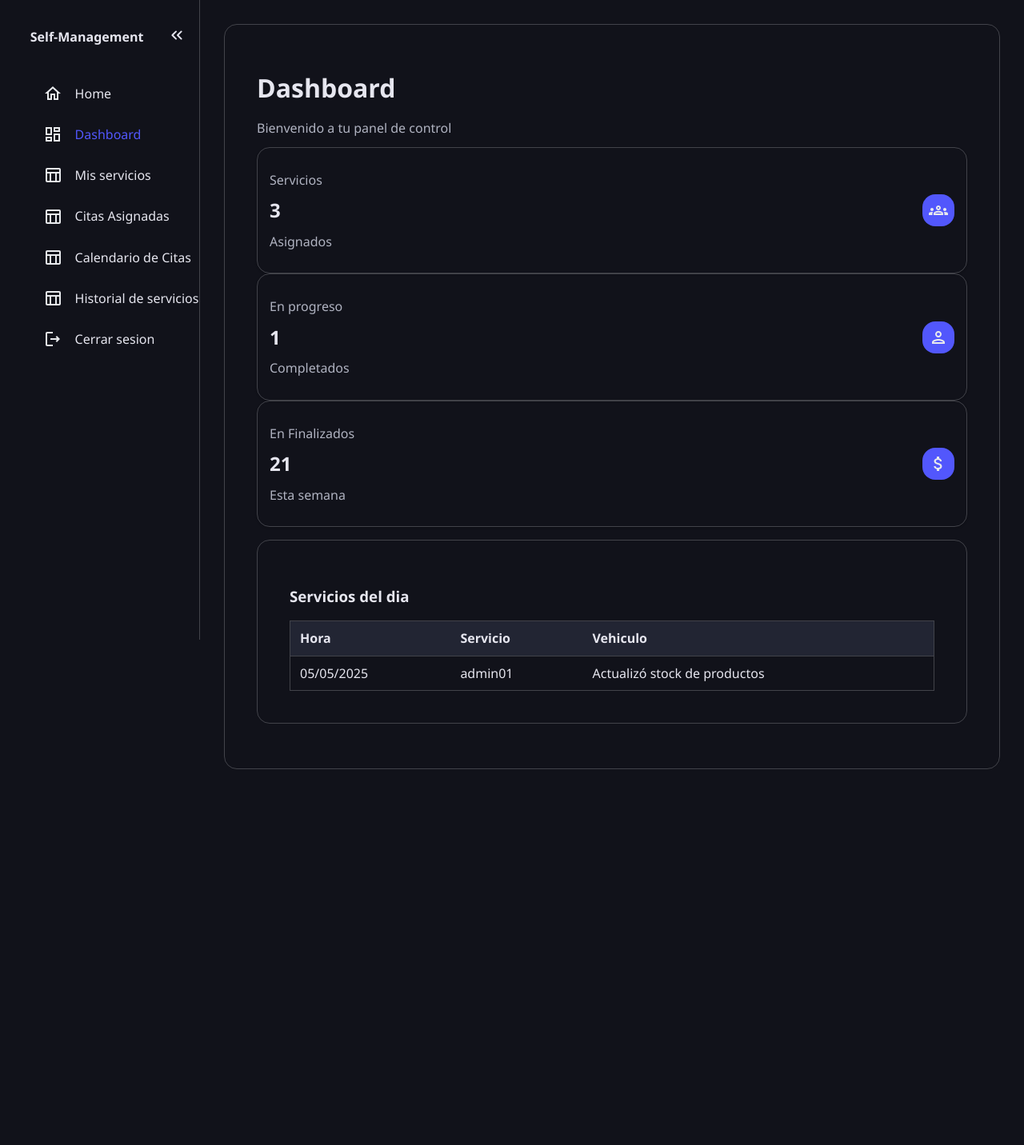
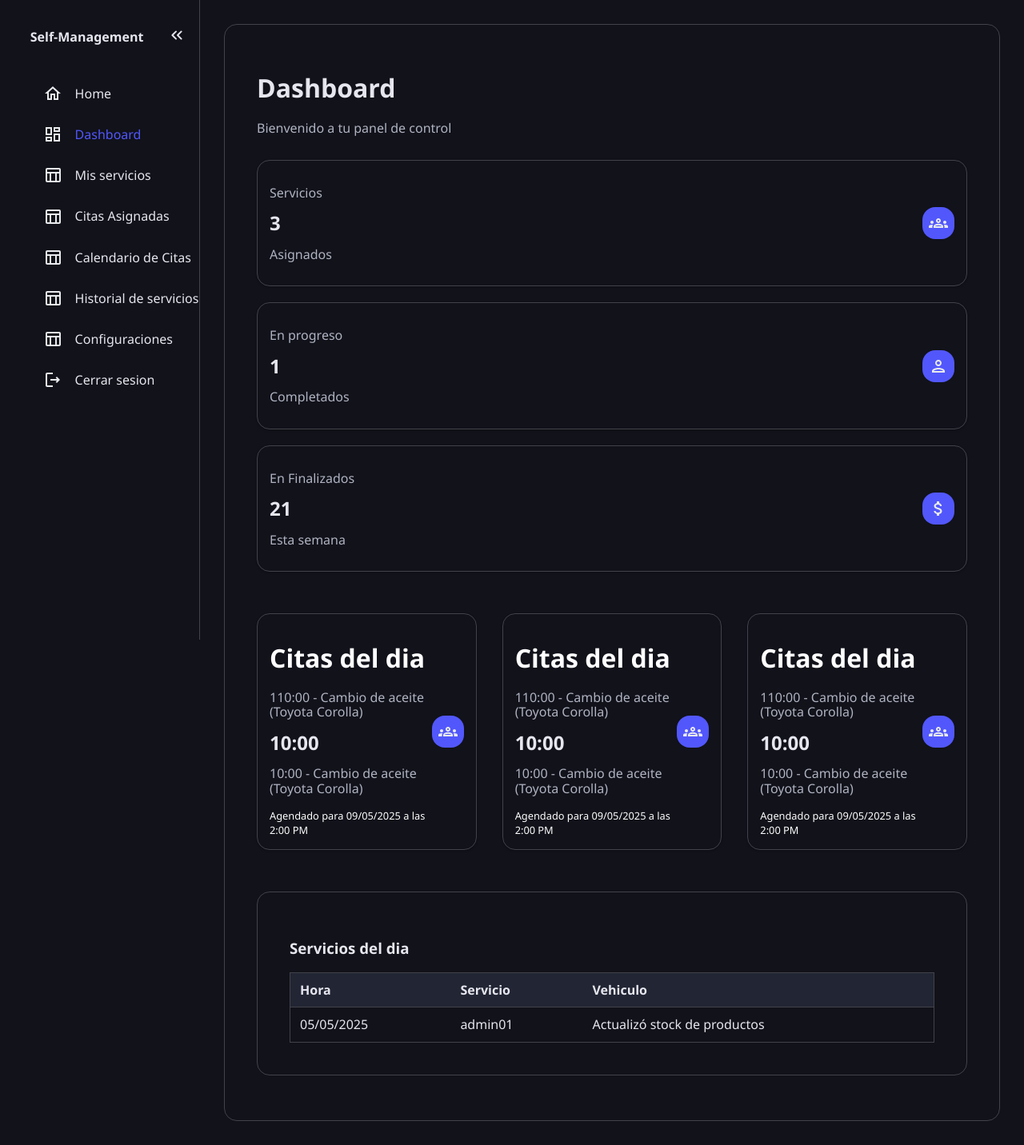
Before and after one commit to BERSERKEER/Self-Management, a PHP site: page /app/views/employeer/emply_dashboard.php in a window 1280 px wide. Shown: the whole page at 80% size. Before the commit the page ends 962 px from the top, so only its background shows below. Run offline with PHP 8.4, Linux system fonts and the light colour scheme; some libraries are stand-ins or nearby versions.

Commit message:
Refactor dashboard and login views, add settings page, and enhance styles

```diff
--- a/app/views/auth/login.php
+++ b/app/views/auth/login.php
@@ -64,7 +64,7 @@
                 <p>¿No tienes cuenta?
                     <a href="/Self-Management/app/views/auth/register_log.php">Regístrate</a>
                 </p>
-                <a href="/Self-Management/app/views/client/client_home.php">Olvide contraseña</a>
+                <a href="/Self-Management/app/views/employeer/emply_home.php">Olvide contraseña</a>
             </div>
         </form>
     </main>
--- a/app/views/employeer/emply_dashboard.php
+++ b/app/views/employeer/emply_dashboard.php
@@ -26,6 +26,7 @@
         <p>Bienvenido a tu panel de control</p>
       </div>
       <div class="content">
+        <div class="separator">
           <div class="stat-card active">
             <div class="stat-info">
               <p>Servicios</p>
@@ -62,6 +63,51 @@
           </div>
         </div>
 
+        <!-- Cards reported  -->
+        <div class="stats-cards separator">
+          <!-- Card:1 -->
+          <div class="stat-card active">
+            <div class="stat-info">
+              <h1>Citas del dia</h1>
+              <p>110:00 - Cambio de aceite (Toyota Corolla)</p>
+              <h3>10:00</h3>
+              <p>10:00 - Cambio de aceite (Toyota Corolla)</p>
+              <small>Agendado para 09/05/2025 a las 2:00 PM</small>
+            </div>
+            <a href="#" class="button-box">
+              <img src="/Self-Management/public/images/icon/icon_groups.svg" alt="Usuarios">
+            </a>
+          </div>
+
+          <!-- Card:2 -->
+          <div class="stat-card active">
+            <div class="stat-info">
+              <h1>Citas del dia</h1>
+              <p>110:00 - Cambio de aceite (Toyota Corolla)</p>
+              <h3>10:00</h3>
+              <p>10:00 - Cambio de aceite (Toyota Corolla)</p>
+              <small>Agendado para 09/05/2025 a las 2:00 PM</small>
+            </div>
+            <a href="#" class="button-box">
+              <img src="/Self-Management/public/images/icon/icon_groups.svg" alt="Usuarios">
+            </a>
+          </div>
+
+          <!-- Card:3 -->
+          <div class="stat-card active">
+            <div class="stat-info">
+              <h1>Citas del dia</h1>
+              <p>110:00 - Cambio de aceite (Toyota Corolla)</p>
+              <h3>10:00</h3>
+              <p>10:00 - Cambio de aceite (Toyota Corolla)</p>
+              <small>Agendado para 09/05/2025 a las 2:00 PM</small>
+            </div>
+            <a href="#" class="button-box">
+              <img src="/Self-Management/public/images/icon/icon_groups.svg" alt="Usuarios">
+            </a>
+          </div>
+        </div>
+
         <div class="separator">
           <div class="container">
             <h3>Servicios del dia</h3>
--- a/app/views/shared/sidebar_employ.php
+++ b/app/views/shared/sidebar_employ.php
@@ -71,6 +71,14 @@
                     <span>Historial de servicios</span>
                 </a>
             </li>
+
+             <!--Item 5-->
+            <li>
+                <a href="/Self-Management/app/views/employeer/emply_settings.php">
+                    <img src="/Self-Management/public/images/icon/icon-table.svg" alt="Home" height="24px" width="24px">
+                    <span>Configuraciones</span>
+                </a>
+            </li>
             <!--Item 8: /Self-Management/app/controllers/AuthController.php?action=logout-->
             <li>
                 <a href="" id="logout-btn">
--- a/public/css/styles.css
+++ b/public/css/styles.css
@@ -302,6 +302,7 @@ main p {
   background-color: var(--accent-clr);
   border-radius: var(--radius-size);
   padding: 8px;
+  margin: 10px 0;
 }
 
 .stat-card .button-box:hover {
@@ -626,7 +627,7 @@ a {
   background: var(--primary-clr);
   padding: 15px;
   border-radius: var(--radius-size);
-
+  margin: 0px 0px 20px 0px;
   color: white;
 }
 
@@ -823,9 +824,11 @@ select {
 .badge.success {
   background-color: #28a745;
 }
+
 .badge.error {
   background-color: #dc3545;
 }
+
 .badge.warning {
   background-color: #ffc107;
 }
```
Also changed, not shown: app/views/client/client_dashboard.php (+50 -9 lines), app/views/employeer/emply_home.php (+18 -15 lines), app/views/employeer/emply_settings.php (added, +109 -0 lines). Lines whose indentation alone changed are shown as unchanged.
